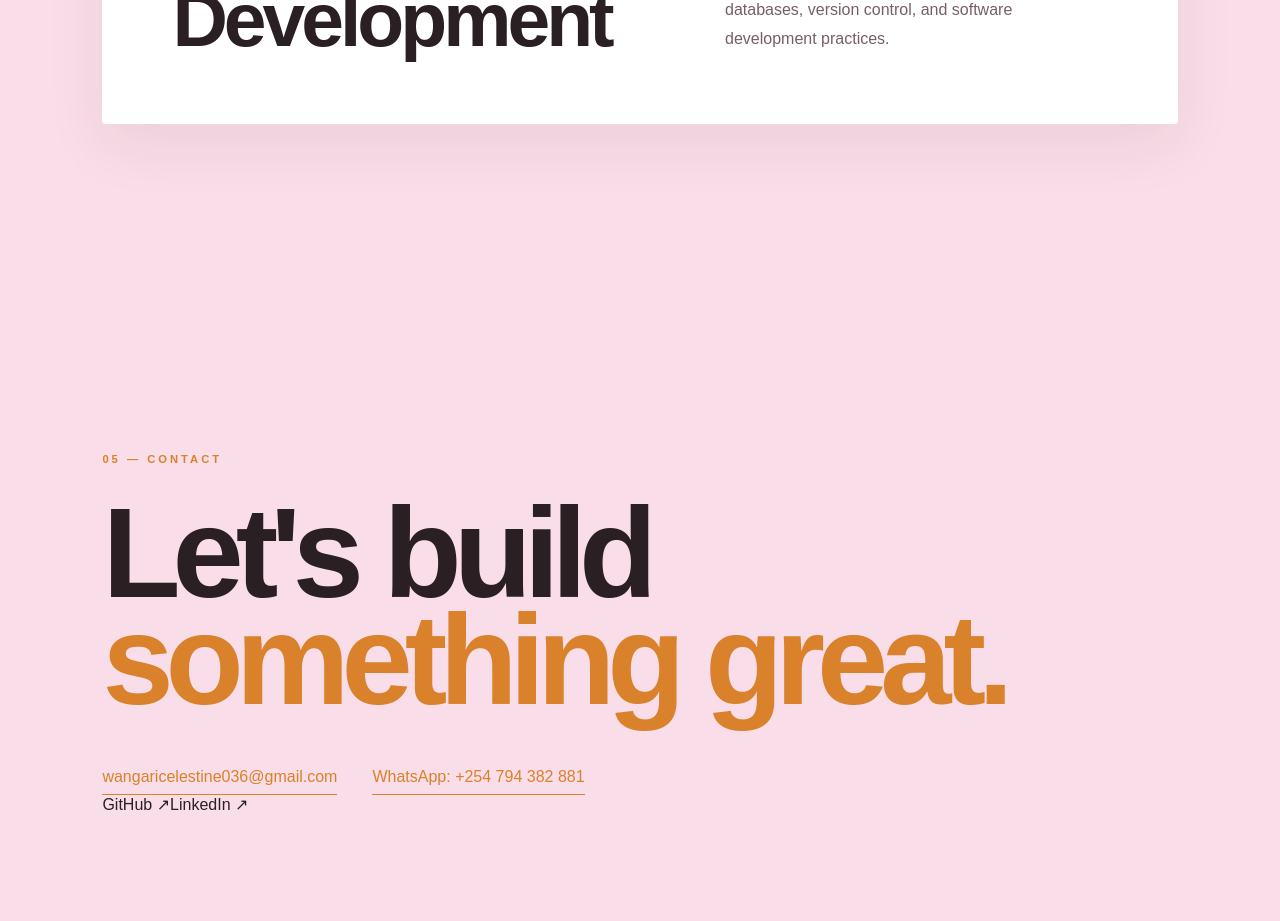
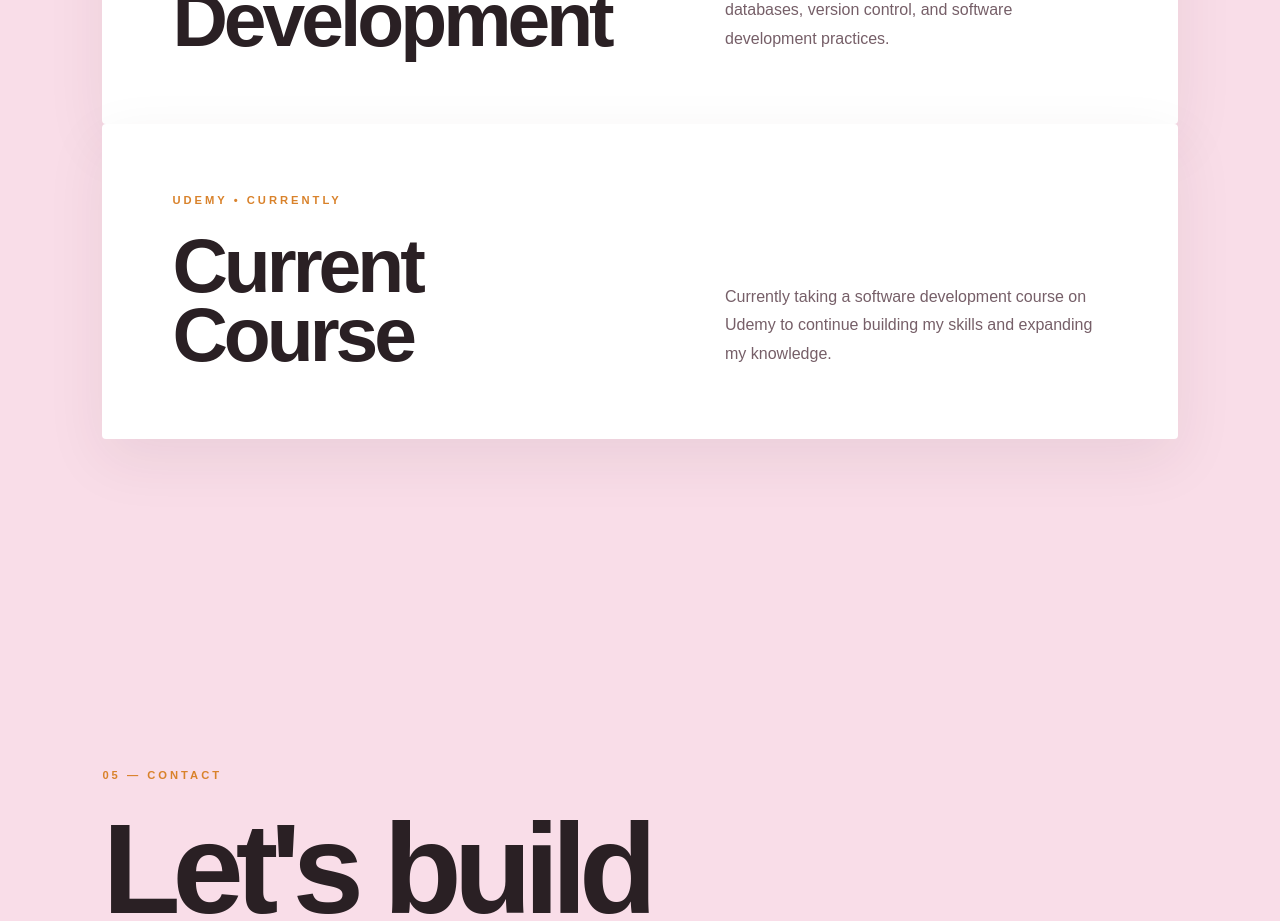
Before and after one commit to celestine-021/my-portfolio, a React (Vite) app: page / in a window 1280 px wide. Shown: the part 5800-6721 px from the top of the page. Built offline with nearby package versions, Linux system fonts and the light colour scheme.

Commit message:
Add current Udemy course to education

```diff
--- a/src/App.jsx
+++ b/src/App.jsx
@@ -245,6 +245,22 @@
               development practices.
             </p>
           </div>
+          <div className="education-card">
+            <div>
+              <p className="education-year">UDEMY • CURRENTLY</p>
+
+              <h2>
+                Current
+                <br />
+                Course
+              </h2>
+            </div>
+
+            <p className="education-description">
+              Currently taking a software development course on Udemy to
+              continue building my skills and expanding my knowledge.
+            </p>
+          </div>
         </section>
 
         {/* CONTACT */}
```
